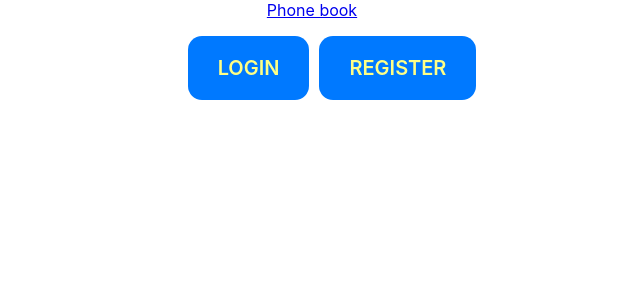
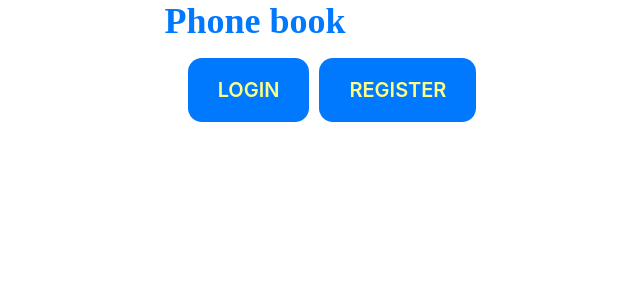
Before and after one commit to Mushko2932/goit-react-hw-08-phonebook, a React (Create React App) app: page /goit-react-hw-08-phonebook/contacts in a window 1280 px wide. Shown: the top 300 px of the page, without its empty margins (328-968 px from the left). Built offline with nearby package versions, Linux system fonts and the light colour scheme.

Commit message:
add Navigation.styled

```diff
--- a/src/components/LoggedNav/LoggedNav.js
+++ b/src/components/LoggedNav/LoggedNav.js
@@ -4,10 +4,10 @@ const LoggedNav = () => {
   return (
     <LoggedList>
       <LoggedListItem>
-        <LoggedLink to="login">LOGIN</LoggedLink>
+        <LoggedLink to="/login">LOGIN</LoggedLink>
       </LoggedListItem>
       <LoggedListItem>
-        <LoggedLink to="register">REGISTER</LoggedLink>
+        <LoggedLink to="/register">REGISTER</LoggedLink>
       </LoggedListItem>
     </LoggedList>
   );
--- a/src/components/Navigation/Navigation.js
+++ b/src/components/Navigation/Navigation.js
@@ -1,16 +1,17 @@
 import { useAuth } from 'hooks/useAuth';
-import { NavLink } from 'react-router-dom';
+// import { NavLink } from 'react-router-dom';
+import { Logo, MainNavLink } from './Navigation.styled';
 
 const Navigation = () => {
   const { isLoggedIn } = useAuth();
   return (
     <>
-      <NavLink to="/">Phone book</NavLink>
+      <Logo to="/">Phone book</Logo>
       <nav>
         {isLoggedIn && (
           <ul>
             <li>
-              <NavLink to="/contacts">CONTACTS</NavLink>
+              <MainNavLink to="/contacts">CONTACTS</MainNavLink>
             </li>
           </ul>
         )}
--- /dev/null
+++ b/src/components/Navigation/Navigation.styled.js
@@ -0,0 +1,46 @@
+import styled from '@emotion/styled';
+import { NavLink } from 'react-router-dom';
+
+export const Logo = styled(NavLink)`
+  text-decoration: none;
+  font-family: 'Poppins';
+  font-style: normal;
+  font-weight: 800;
+  font-size: 36px;
+
+  margin-right: 114px;
+
+  color: #0079ff;
+
+  transition: color 250ms cubic-bezier(0.4, 0, 0.2, 1);
+
+  :hover,
+  :focus {
+    color: #feff86;
+    > span {
+      color: #000000;
+    }
+  }
+`;
+
+export const MainNavLink = styled(NavLink)`
+  text-decoration: none;
+  display: block;
+  font-weight: 600;
+  font-size: 20px;
+  padding: 20px 30px;
+
+  color: #feff86;
+  background-color: #0079ff;
+
+  border-radius: 14px;
+
+  transition: background-color 250ms cubic-bezier(0.4, 0, 0.2, 1);
+  transition: color 250ms cubic-bezier(0.4, 0, 0.2, 1);
+
+  :hover,
+  :focus {
+    color: #000000;
+    background-color: #feff86;
+  }
+`;
--- a/src/components/RegisterForm/RegisterForm.js
+++ b/src/components/RegisterForm/RegisterForm.js
@@ -38,11 +38,21 @@ export const RegisterForm = () => {
         </FormLabel>
         <FormLabel htmlFor="email">
           EMAIL
-          <Field type="email" name="email" />
+          <Field
+            type="email"
+            name="email"
+            required
+            placeholder="Enter email ..."
+          />
         </FormLabel>
         <FormLabel htmlFor="password">
           PASSWORD
-          <Field type="password" name="password" />
+          <Field
+            type="password"
+            name="password"
+            required
+            placeholder="Enter password ..."
+          />
         </FormLabel>
         <FormBtn type="submit">REGISTER</FormBtn>
       </Form>
--- a/src/components/SearchForm/SearchForm.js
+++ b/src/components/SearchForm/SearchForm.js
@@ -10,6 +10,7 @@ export const SearchForm = () => {
   const handleChange = e => {
     dispatch(setContactsFilter(e.target.value));
   };
+
   return (
     <Filter>
       Find contacts by name
--- a/src/pages/Login/Login.js
+++ b/src/pages/Login/Login.js
@@ -1,7 +1,11 @@
 import { LoginForm } from 'components/LoginForm/LoginForm';
 
 const Login = () => {
-  return <LoginForm />;
+  return (
+    <>
+      <LoginForm />
+    </>
+  );
 };
 
 export default Login;
--- a/src/pages/Register/Register.js
+++ b/src/pages/Register/Register.js
@@ -1,7 +1,11 @@
 import { RegisterForm } from 'components/RegisterForm/RegisterForm';
 
 const Register = () => {
-  return <RegisterForm />;
+  return (
+    <>
+      <RegisterForm />
+    </>
+  );
 };
 
 export default Register;
```
